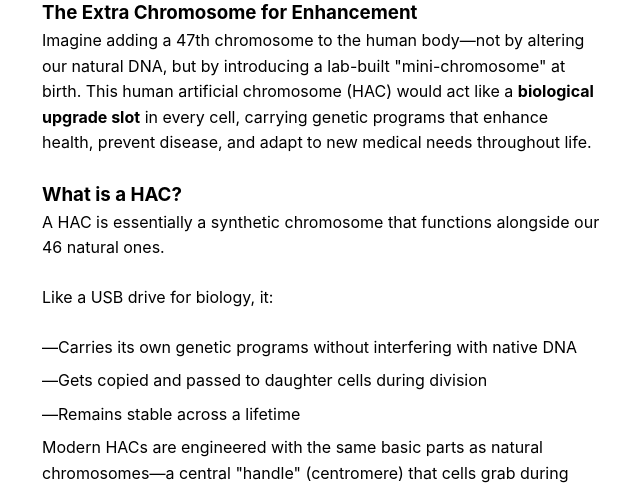
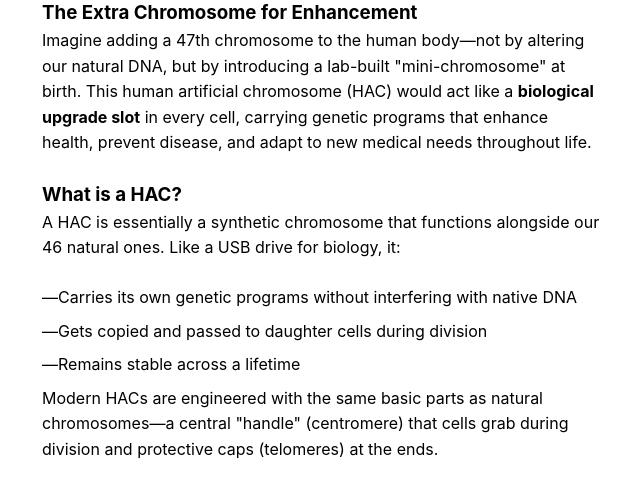
Before and after one commit to mchu-1/mchu.github.io, a plain HTML site: page thoughts/human-artificial-chromosomes-hacs.html in a window 1280 px wide. Shown: the part 302-786 px from the top of the page, without its empty margins (318-958 px from the left). Drawn offline with Linux system fonts and the light colour scheme.

Commit message:
Site update: thoughts build

```diff
--- a/thoughts/human-artificial-chromosomes-hacs.html
+++ b/thoughts/human-artificial-chromosomes-hacs.html
@@ -20,9 +20,7 @@
 
 <h3>What is a HAC?</h3>
 
-<p>A HAC is essentially a synthetic chromosome that functions alongside our 46 natural ones. </p>
-
-<p>Like a USB drive for biology, it:</p>
+<p>A HAC is essentially a synthetic chromosome that functions alongside our 46 natural ones. Like a USB drive for biology, it:</p>
 <ul>
 <li>Carries its own genetic programs without interfering with native DNA</li>
 <li>Gets copied and passed to daughter cells during division</li>
```
